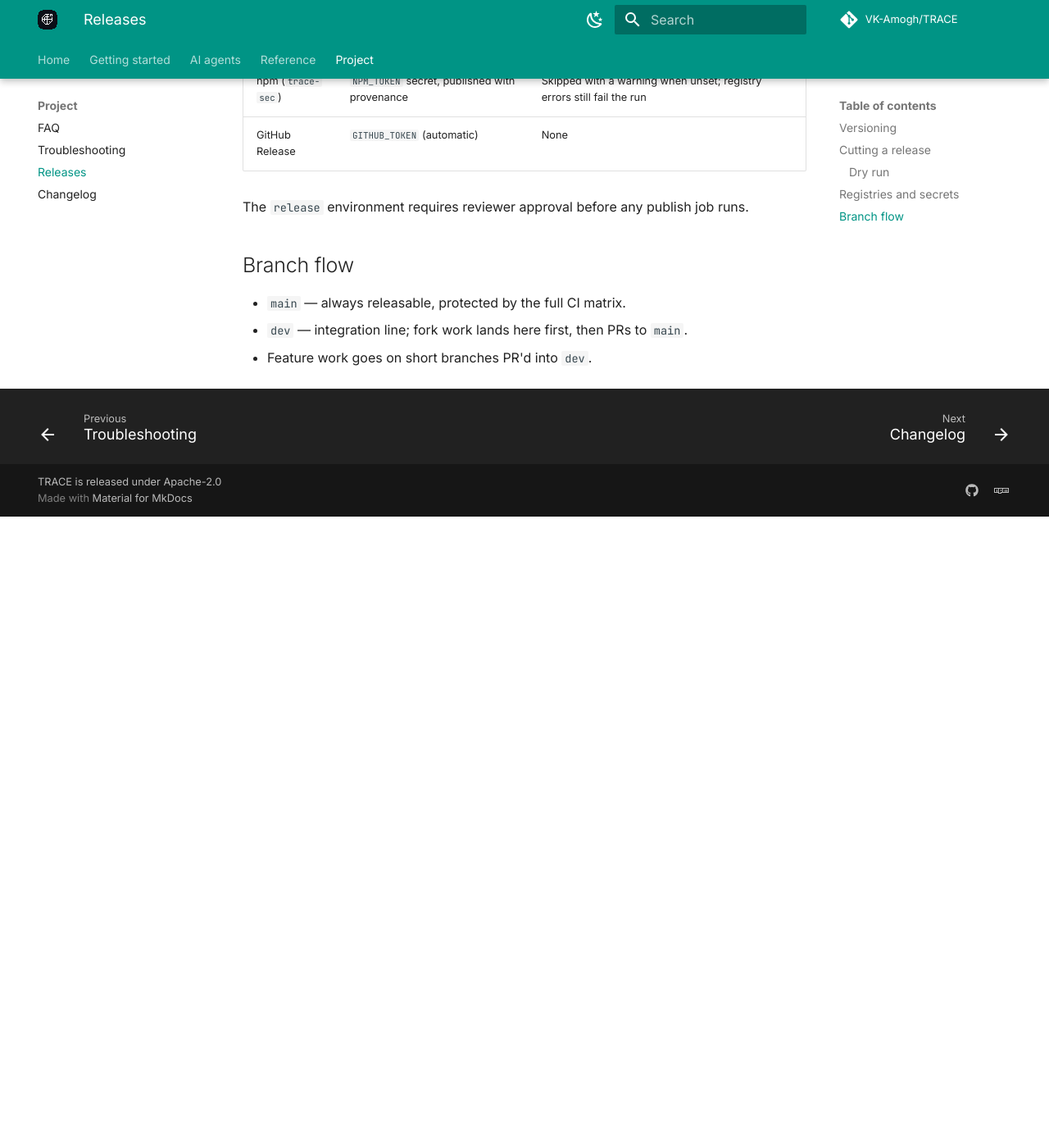
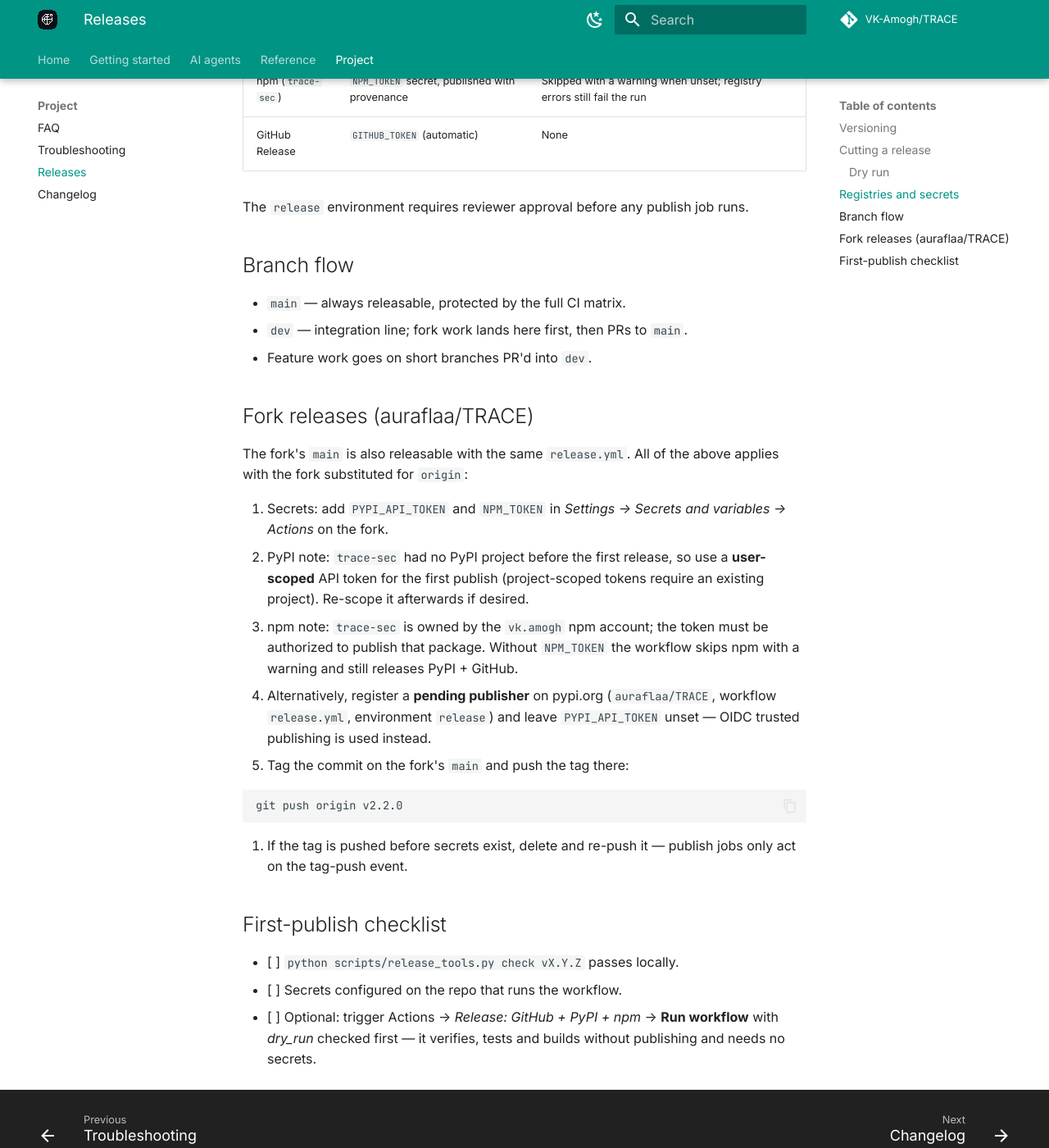
Before and after one commit to VK-Amogh/TRACE, an MkDocs documentation site: the page built from docs/releases.md, in a window 1280 px wide and 1400 px high, scrolled down 1284 px. Shown: the whole window at 82% size. Built offline with MkDocs 1.6.1 and Material for MkDocs 9.7.7, drawn with Linux system fonts in a browser that asks for light colours; comment, search, counter and statistics services are not loaded; before the commit the page ends 1914 px from its top, so only the background shows below that.

Commit message:
docs: fork release setup and first-publish secrets guidance

````diff
--- a/docs/releases.md
+++ b/docs/releases.md
@@ -55,3 +55,36 @@
 - `main` — always releasable, protected by the full CI matrix.
 - `dev` — integration line; fork work lands here first, then PRs to `main`.
 - Feature work goes on short branches PR'd into `dev`.
+
+## Fork releases (auraflaa/TRACE)
+
+The fork's `main` is also releasable with the same `release.yml`. All of the
+above applies with the fork substituted for `origin`:
+
+1. Secrets: add `PYPI_API_TOKEN` and `NPM_TOKEN` in *Settings → Secrets and
+   variables → Actions* on the fork.
+   - PyPI note: `trace-sec` had no PyPI project before the first release, so
+     use a **user-scoped** API token for the first publish (project-scoped
+     tokens require an existing project). Re-scope it afterwards if desired.
+   - npm note: `trace-sec` is owned by the `vk.amogh` npm account; the token
+     must be authorized to publish that package. Without `NPM_TOKEN` the
+     workflow skips npm with a warning and still releases PyPI + GitHub.
+   - Alternatively, register a **pending publisher** on pypi.org
+     (`auraflaa/TRACE`, workflow `release.yml`, environment `release`) and
+     leave `PYPI_API_TOKEN` unset — OIDC trusted publishing is used instead.
+2. Tag the commit on the fork's `main` and push the tag there:
+
+   ```bash
+   git push origin v2.2.0
+   ```
+
+3. If the tag is pushed before secrets exist, delete and re-push it — publish
+   jobs only act on the tag-push event.
+
+## First-publish checklist
+
+- [ ] `python scripts/release_tools.py check vX.Y.Z` passes locally.
+- [ ] Secrets configured on the repo that runs the workflow.
+- [ ] Optional: trigger Actions → *Release: GitHub + PyPI + npm* → **Run
+      workflow** with *dry_run* checked first — it verifies, tests and builds
+      without publishing and needs no secrets.
````
